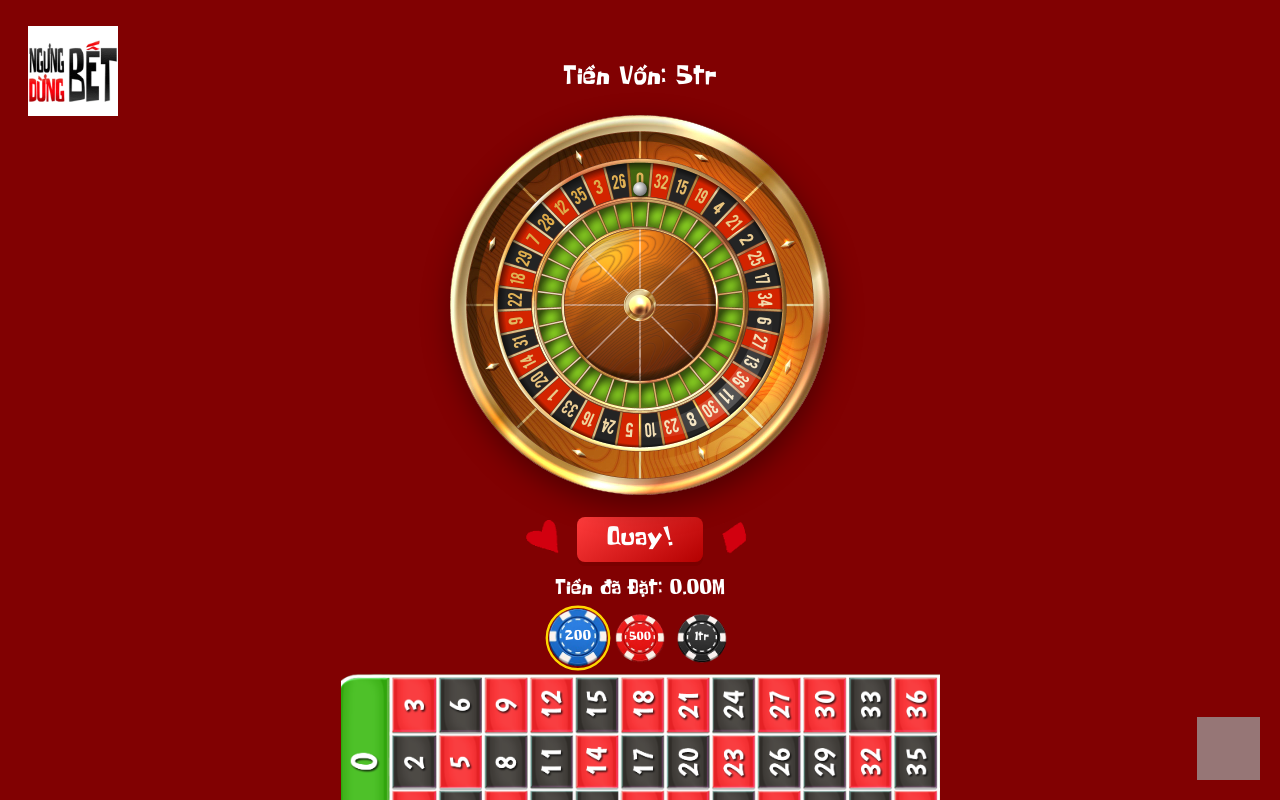
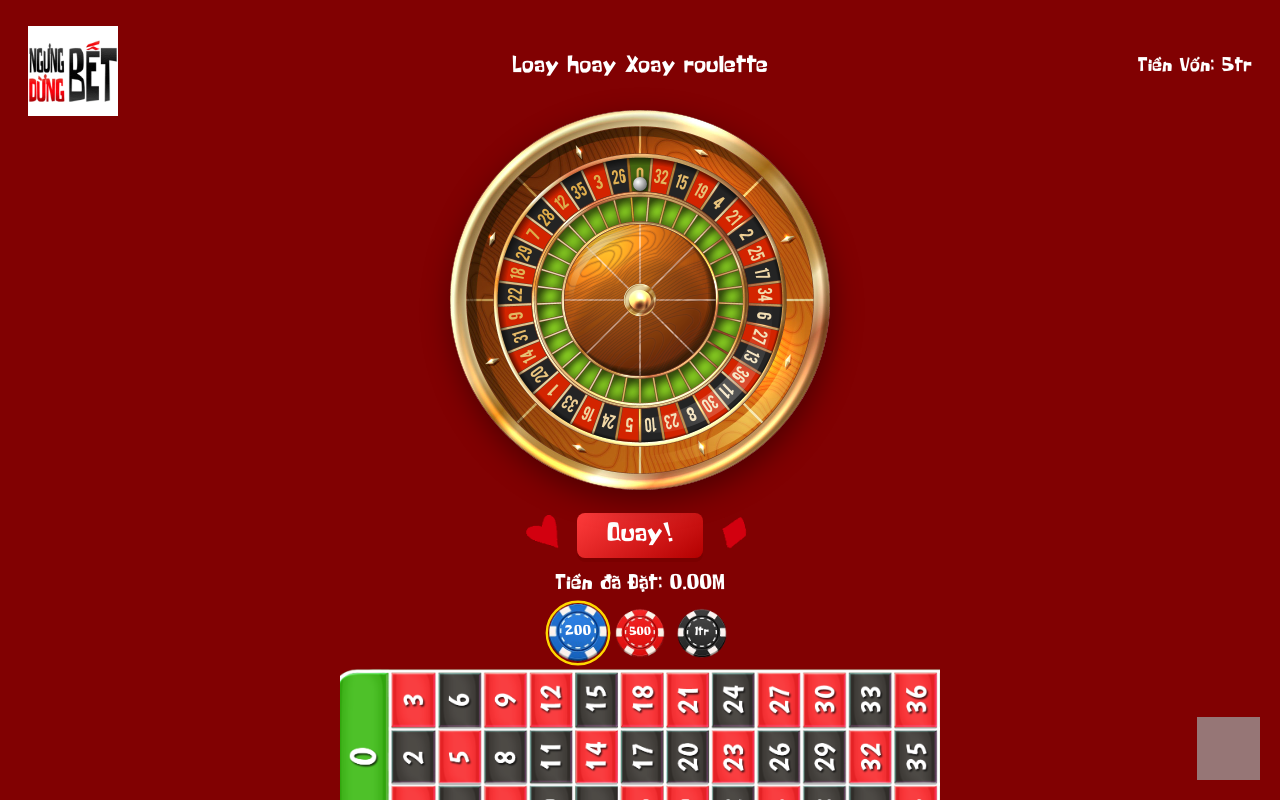
Before and after one commit to Th0ngpv/DungBetDungBet, a React (Vite) app: page / in a window 1280 px wide. Shown: the top 800 px of the page. Built offline with nearby package versions, Linux system fonts and the light colour scheme; grey boxes are pictures that could not be loaded.

Commit message:
style: add title and move the balance to the right corner

```diff
--- a/src/components/Game.css
+++ b/src/components/Game.css
@@ -1,3 +1,33 @@
+.header-bar {
+  display: flex;
+  align-items: center;          /* vertically center items */
+  justify-content: space-between; /* left spacer + center title + right balance */
+  width: 100%;                  /* full width */
+  padding: 10px 20px;
+  box-sizing: border-box;
+  margin-bottom: 20px;
+  position: relative;
+}
+
+.header-title {
+  font-size: 24px;
+  font-weight: bold;
+  position: absolute;           /* center independent of left/right */
+  left: 50%;
+  transform: translateX(-50%);
+  text-align: center;
+}
+
+.header-balance {
+  font-size: 20px;
+  font-weight: bold;
+  text-align: right;
+}
+
+.header-spacer {
+  width: 100px; /* optional: ensures right balance doesn't overlap title */
+}
+
 .spin-container {
   display: flex;
   align-items: center;
--- a/src/components/Game.tsx
+++ b/src/components/Game.tsx
@@ -188,10 +188,14 @@ const Game = () => {
         />
       )}
 
-      {/* Balance */}
-      <h2>
-        Tiền Vốn: {balance >= 1000000 ? `${balance / 1000000}tr` : `${balance / 1000}k`}
-      </h2>
+      {/* Header with title and balance */}
+      <div className="header-bar">
+        <div className="header-spacer"></div>  {/* empty left space */}
+        <div className="header-title">Loay hoay Xoay roulette</div>
+        <div className="header-balance">
+          Tiền Vốn: {balance >= 1000000 ? `${balance / 1000000}tr` : `${balance / 1000}k`}
+        </div>
+      </div>
 
 
 
```
